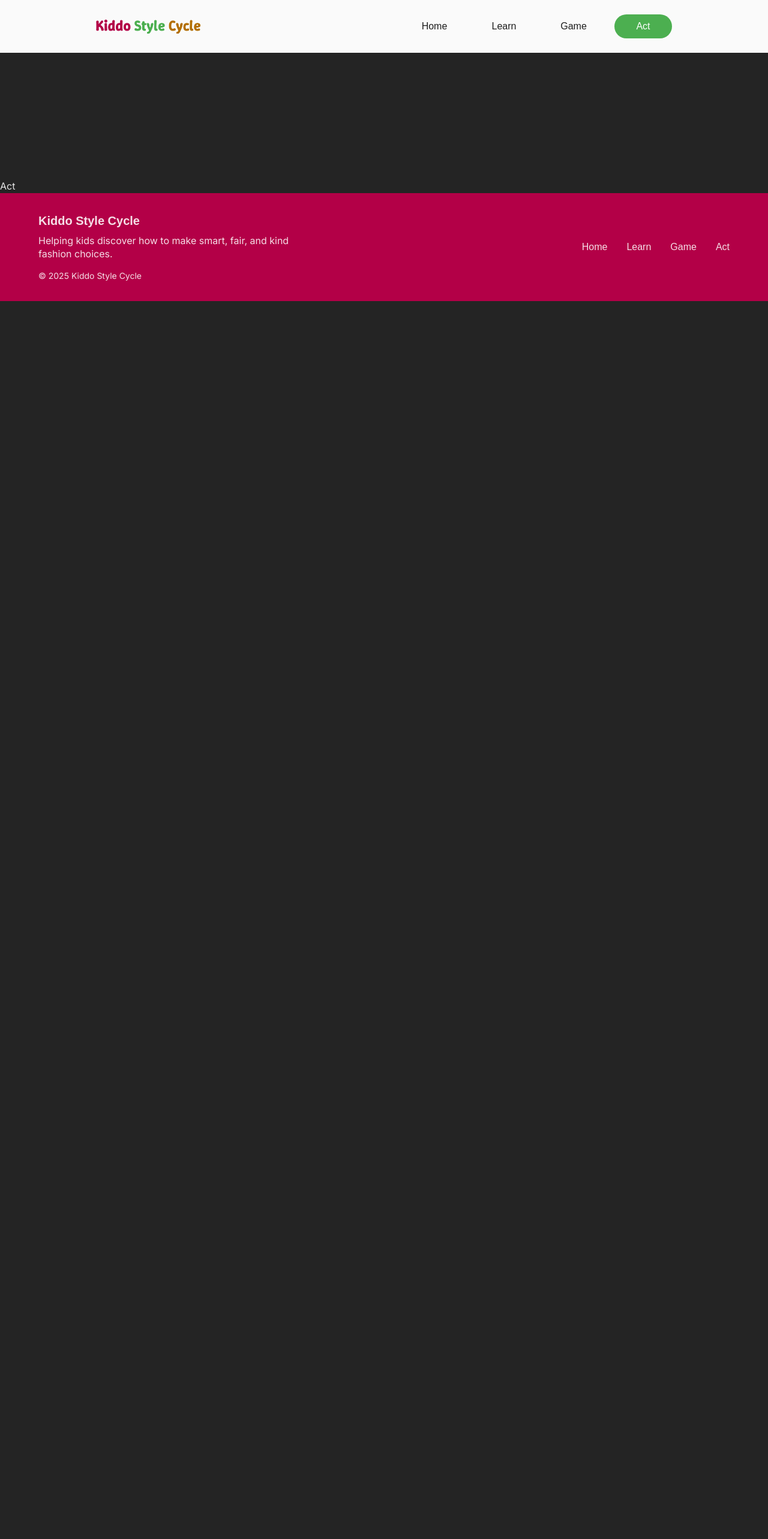
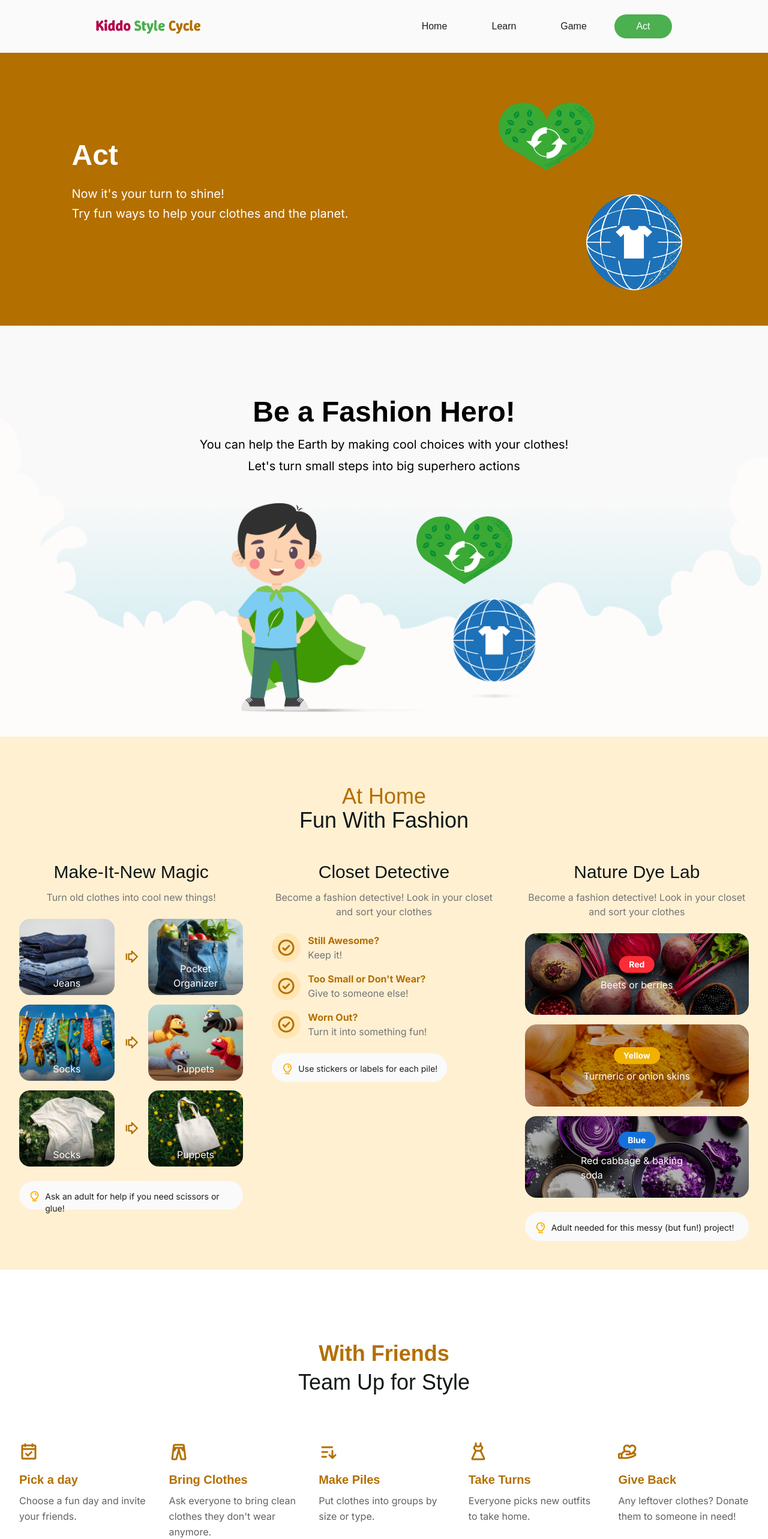
Before and after one commit to Kiddo-Style-Cycle/Termproject-QA, a React (Vite) app: page /act in a window 1280 px wide. Shown: the top 2566 px of the page at 60% size. Before the commit the page ends 800 px from the top, so only its background shows below. Built offline with nearby package versions, Linux system fonts and the light colour scheme; a web font is replaced by a local one.

Commit message:
Refactor Act page to include multiple new components (HeroA, FashionHero, HomeFashion, TeamUp, StyleLeader, FashionChallenge) for improved layout and content variety.

```diff
--- a/src/pages/Act.jsx
+++ b/src/pages/Act.jsx
@@ -1,9 +1,22 @@
-import React from 'react'
+import HeroA from "../components/ActSections/HeroA";
+import FashionHero from "../components/ActSections/FashionHero";
+import HomeFashion from "../components/ActSections/HomeFashion";
+import TeamUp from "../components/ActSections/TeamUp";
+import StyleLeader from "../components/ActSections/StyleLeader"
+import FashionChallenge from "../components/ActSections/FashionChallenge"
 
 const Act = () => {
   return (
-    <div>Act</div>
-  )
-}
+    <div className="min-h-screen w-screen">
+      <HeroA />
+      <FashionHero />
+      <HomeFashion />
+      <TeamUp />
+      <StyleLeader/>
+      <FashionChallenge/>
+
+    </div>
+  );
+};
 
 export default Act
```
